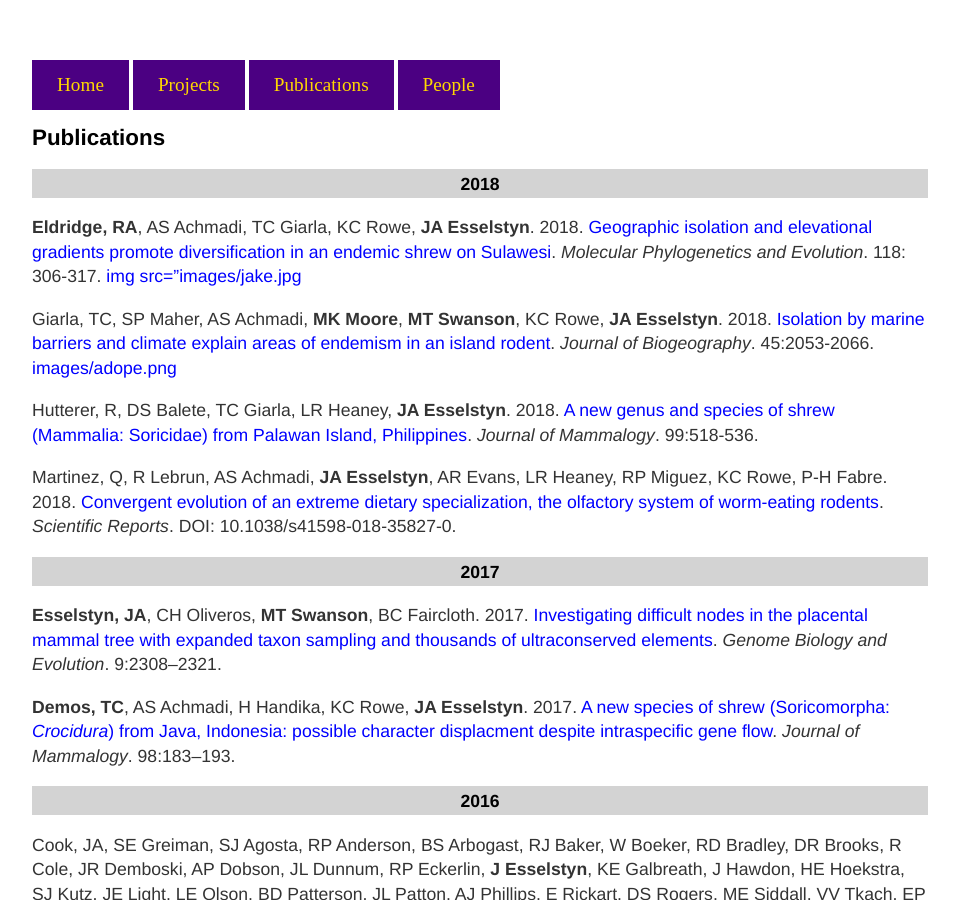
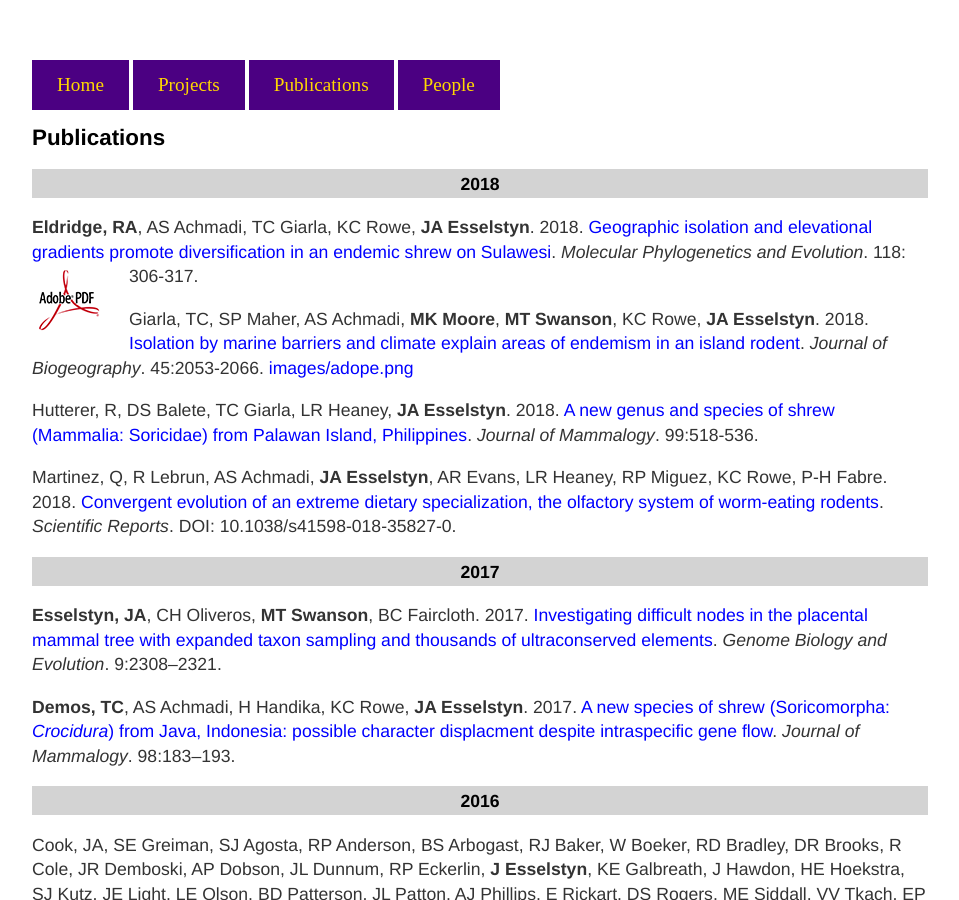
Before and after one commit to esselstyn/esselstyn.github.io, a Jekyll site: the page built from publications.md, in a window 1280 px wide and 900 px high. Shown: the whole window, without its empty margins (160-1119 px from the left). Built offline with Jekyll 4.4.1, drawn with Linux system fonts in a browser that asks for light colours.

Commit message:
Update publications.md

```diff
--- a/publications.md
+++ b/publications.md
@@ -6,7 +6,7 @@ title: Publications
 # Publications
 
 ### 2018
-**Eldridge, RA**, AS Achmadi, TC Giarla, KC Rowe, **JA Esselstyn**. 2018. [Geographic isolation and elevational gradients promote diversification in an endemic shrew on Sulawesi](https://dx.doi.org/10.1016/j.ympev.2017.09.018). _Molecular Phylogenetics and Evolution_. 118: 306-317. [img src="images/jake.jpg](publications/2018/Eldridge-2018.pdf)
+**Eldridge, RA**, AS Achmadi, TC Giarla, KC Rowe, **JA Esselstyn**. 2018. [Geographic isolation and elevational gradients promote diversification in an endemic shrew on Sulawesi](https://dx.doi.org/10.1016/j.ympev.2017.09.018). _Molecular Phylogenetics and Evolution_. 118: 306-317. [<img src="images/adobe.png">](publications/2018/Eldridge-2018.pdf)
 
 Giarla, TC, SP Maher, AS Achmadi, **MK Moore**, **MT Swanson**, KC Rowe, **JA Esselstyn**. 2018. [Isolation by marine barriers and climate explain areas of endemism in an island rodent](https://dx.doi.org/10.1111/jbi.13392). _Journal of Biogeography_. 45:2053-2066. [images/adope.png](publications/2018/Giarla-2018.pdf)
 
```
